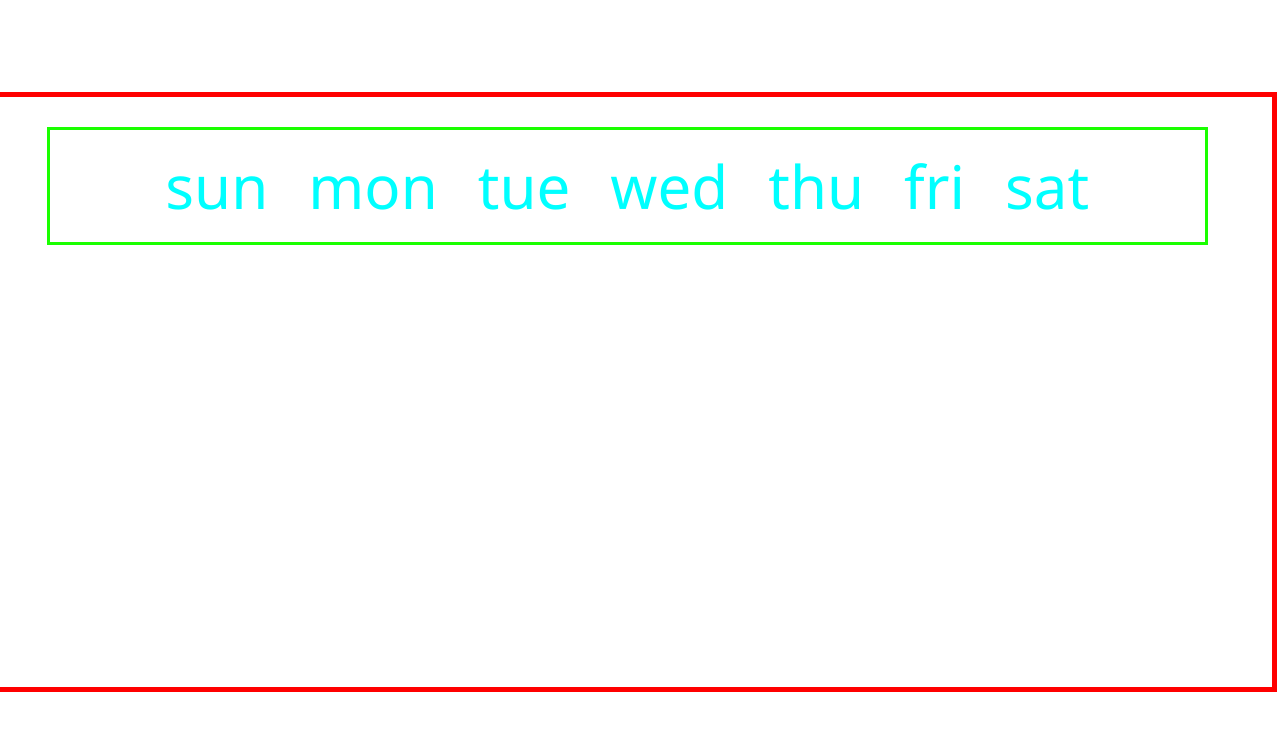
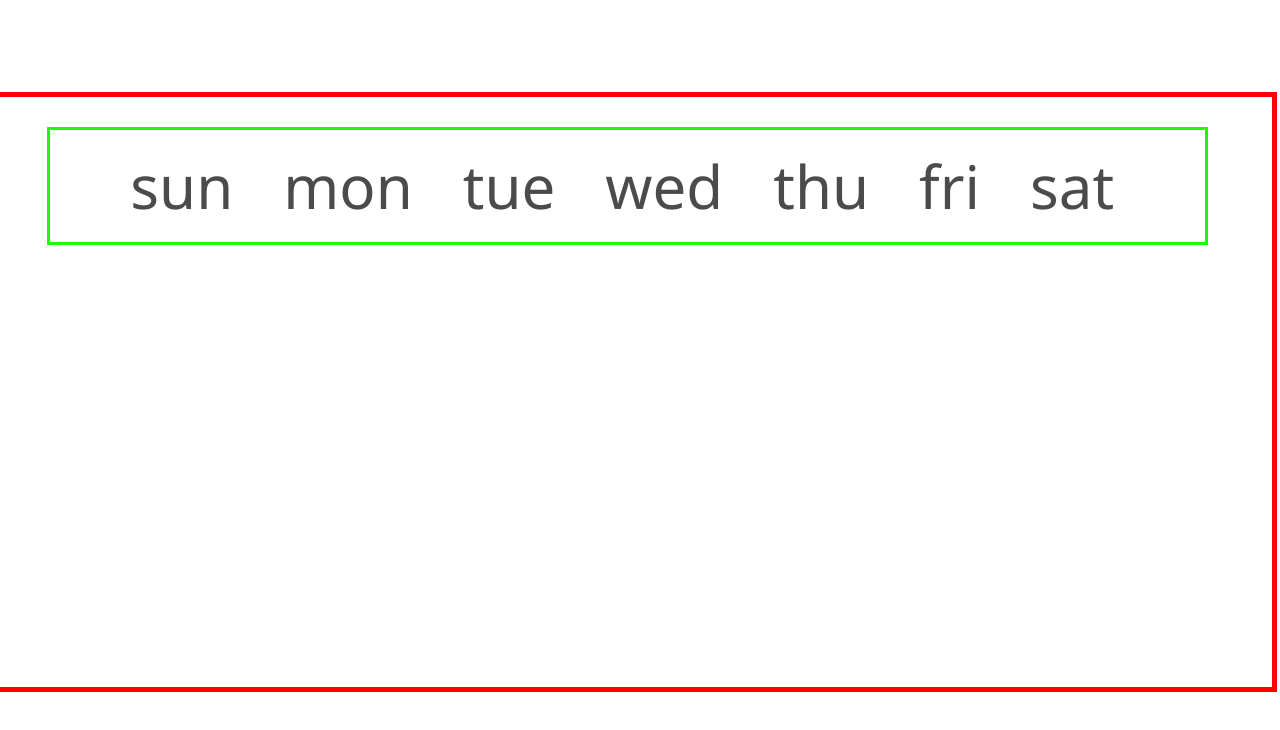
Before and after one commit to Afek-Sakaju/digital-clock-react, a React (Create React App) app: page / in a window 1280 px wide. Shown: the top 730 px of the page. Built offline with nearby package versions, Linux system fonts and the light colour scheme.

Commit message:
key provided only at the calling of the component not inside of her

```diff
--- a/src/app.jsx
+++ b/src/app.jsx
@@ -3,7 +3,7 @@ import { daysArray } from "./consts";
 import { DayText } from "./base-components";
 
 function App() {
-  const [dayState, toggleDayState] = useState(true);
+  const [dayState, toggleDayState] = useState(false);
 
   return (
     <div className="mainContainer">
--- a/src/base-components/DayText.jsx
+++ b/src/base-components/DayText.jsx
@@ -2,14 +2,10 @@ import React from "react";
 import PropTypes from "prop-types";
 import "./DayText.scss";
 
-export function DayText({ label, value, key }) {
+export function DayText({ label, value }) {
   const className = value ? "dayTextActive" : "dayTextPassive";
 
-  return (
-    <div key={key} className={className}>
-      {label}
-    </div>
-  );
+  return <div className={className}>{label}</div>;
 }
 
 DayText.propTypes = {
--- a/src/base-components/DayText.scss
+++ b/src/base-components/DayText.scss
@@ -1,15 +1,14 @@
-@mixin dayTextDesign{
-
+@mixin dayTextDesign {
+  padding: 0 30px 0 20px;
+  font-size: 60px;
+  color: black;
 }
 
 .dayTextActive {
-  padding: 0 20px 0 20px;
-  font-size: 60px;
-  color: aqua;
+  @include dayTextDesign;
 }
 
 .dayTextPassive {
-  color: aqua;
-  font-size: 70px;
-  opacity: 0.5;
+  @include dayTextDesign;
+  opacity: 0.7;
 }
```
